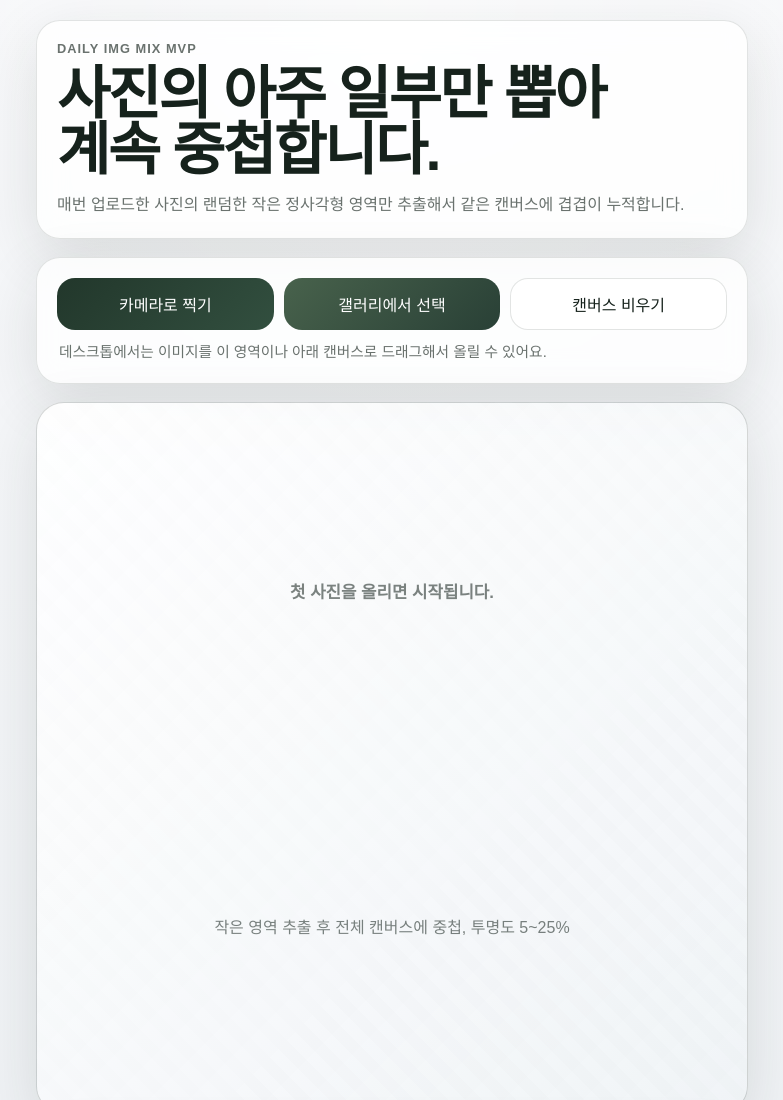
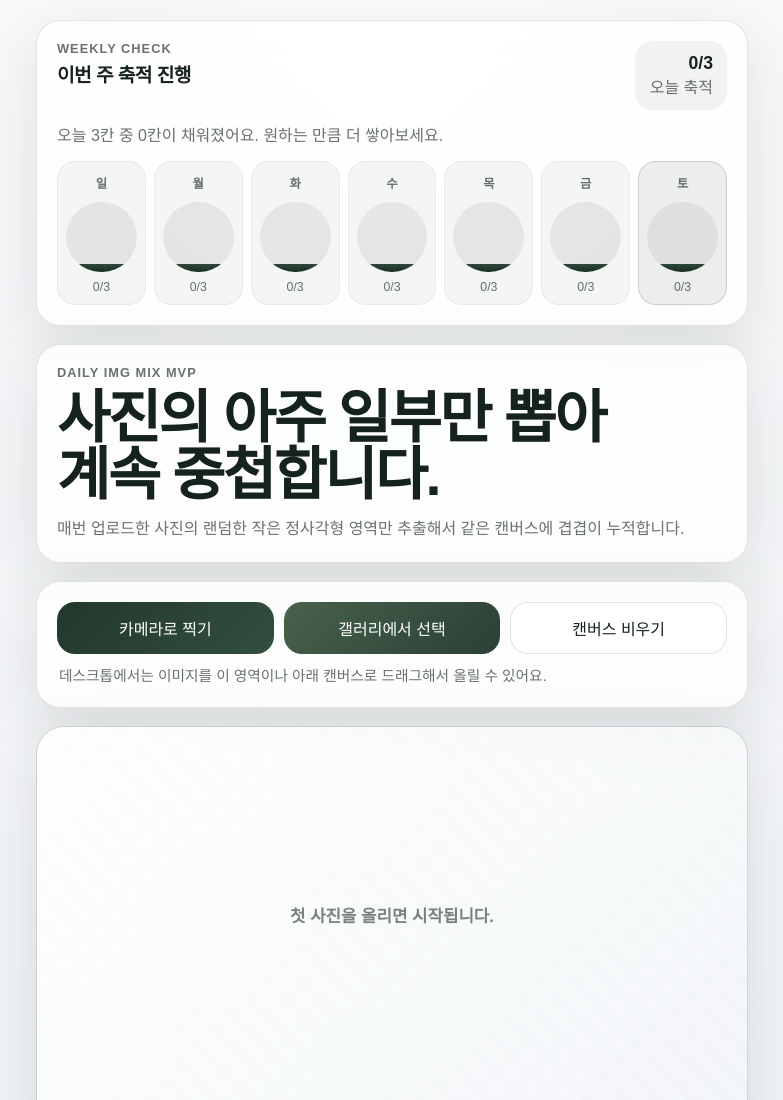
Before and after one commit to conandoil13-sketch/imagestacker, a plain HTML site: page index.html in a window 1280 px wide. Shown: the top 1100 px of the page, without its empty margins (248-1031 px from the left). Drawn offline with Linux system fonts and the light colour scheme.

Commit message:
Refine UI and add weekly progress tracker

```diff
--- a/app.js
+++ b/app.js
@@ -6,8 +6,13 @@ const clearButton = document.querySelector("#clearButton");
 const downloadButton = document.querySelector("#downloadButton");
 const cameraInput = document.querySelector("#cameraInput");
 const galleryInput = document.querySelector("#galleryInput");
+const todayCount = document.querySelector("#todayCount");
+const trackerCopy = document.querySelector("#trackerCopy");
+const weekStrip = document.querySelector("#weekStrip");
 const layers = [];
 
+const DAILY_TARGET = 3;
+const STORAGE_KEY = "daily-img-mix-progress";
 const MIN_OPACITY = 0.28;
 const MAX_OPACITY = 0.5;
 const MIN_CROP_RATIO = 0.04;
@@ -50,6 +55,7 @@ downloadButton.addEventListener("click", downloadComposition);
 
 cameraInput.addEventListener("change", (event) => handleInputChange(event.target.files));
 galleryInput.addEventListener("change", (event) => handleInputChange(event.target.files));
+renderWeeklyProgress();
 
 ["dragenter", "dragover"].forEach((eventName) => {
   board.addEventListener(eventName, (event) => {
@@ -90,6 +96,7 @@ async function handleInputChange(fileList) {
     try {
       const dataUrl = await makeRandomSquareCrop(file);
       addTile(dataUrl);
+      incrementTodayCount();
     } catch (error) {
       console.error("이미지 처리 실패", error);
     }
@@ -201,6 +208,98 @@ function pickRandom(items) {
   return items[Math.floor(Math.random() * items.length)];
 }
 
+function renderWeeklyProgress() {
+  const progress = readProgress();
+  const days = getRecentDays();
+  const todayKey = formatDateKey(new Date());
+  const todayValue = progress[todayKey] || 0;
+
+  todayCount.textContent = `${todayValue}/${DAILY_TARGET}`;
+
+  if (todayValue >= DAILY_TARGET) {
+    trackerCopy.textContent = `오늘 ${todayValue}장이 쌓였어요. 라인이 가득 찬 하루로 남아있습니다.`;
+  } else {
+    trackerCopy.textContent = `오늘 ${DAILY_TARGET}칸 중 ${todayValue}칸이 채워졌어요. 원하는 만큼 더 쌓아보세요.`;
+  }
+
+  weekStrip.innerHTML = "";
+
+  for (const day of days) {
+    const count = progress[day.key] || 0;
+    const progressRatio = Math.min(count / DAILY_TARGET, 1);
+    const card = document.createElement("article");
+    card.className = "day-card";
+
+    if (day.key === todayKey) {
+      card.classList.add("is-today");
+    }
+
+    if (count >= DAILY_TARGET) {
+      card.classList.add("is-complete");
+    }
+
+    card.innerHTML = `
+      <span class="day-label">${day.label}</span>
+      <div class="day-meter" aria-hidden="true">
+        <div class="day-fill" style="height: ${Math.max(progressRatio * 100, count ? 14 : 8)}%;"></div>
+        <span class="day-check">✓</span>
+      </div>
+      <span class="day-count">${count}/${DAILY_TARGET}</span>
+    `;
+
+    weekStrip.append(card);
+  }
+}
+
+function incrementTodayCount() {
+  const progress = readProgress();
+  const key = formatDateKey(new Date());
+  progress[key] = (progress[key] || 0) + 1;
+  writeProgress(progress);
+  renderWeeklyProgress();
+}
+
+function readProgress() {
+  try {
+    const raw = localStorage.getItem(STORAGE_KEY);
+    const parsed = raw ? JSON.parse(raw) : {};
+    return pruneOldEntries(parsed);
+  } catch (error) {
+    console.error("진행도 불러오기 실패", error);
+    return {};
+  }
+}
+
+function writeProgress(progress) {
+  localStorage.setItem(STORAGE_KEY, JSON.stringify(pruneOldEntries(progress)));
+}
+
+function pruneOldEntries(progress) {
+  const days = new Set(getRecentDays(14).map((day) => day.key));
+  return Object.fromEntries(Object.entries(progress).filter(([key]) => days.has(key)));
+}
+
+function getRecentDays(total = 7) {
+  const formatter = new Intl.DateTimeFormat("ko-KR", { weekday: "short" });
+  return Array.from({ length: total }, (_, index) => {
+    const date = new Date();
+    date.setHours(0, 0, 0, 0);
+    date.setDate(date.getDate() - (total - 1 - index));
+
+    return {
+      key: formatDateKey(date),
+      label: formatter.format(date).replace("요일", ""),
+    };
+  });
+}
+
+function formatDateKey(date) {
+  const year = date.getFullYear();
+  const month = String(date.getMonth() + 1).padStart(2, "0");
+  const day = String(date.getDate()).padStart(2, "0");
+  return `${year}-${month}-${day}`;
+}
+
 async function downloadComposition() {
   if (!layers.length) {
     return;
--- a/index.html
+++ b/index.html
@@ -11,6 +11,23 @@
   </head>
   <body>
     <main class="app-shell">
+      <section class="tracker" aria-label="주간 체크 현황">
+        <div class="tracker-head">
+          <div>
+            <p class="eyebrow">Weekly Check</p>
+            <h2 class="tracker-title">이번 주 축적 진행</h2>
+          </div>
+          <div class="tracker-summary">
+            <strong id="todayCount">0/3</strong>
+            <span>오늘 축적</span>
+          </div>
+        </div>
+        <p class="tracker-copy" id="trackerCopy">
+          오늘 3칸 중 0칸이 채워졌어요. 천천히 쌓아보세요.
+        </p>
+        <div class="week-strip" id="weekStrip"></div>
+      </section>
+
       <header class="hero">
         <p class="eyebrow">Daily Img Mix MVP</p>
         <h1>사진의 아주 일부만 뽑아<br />계속 중첩합니다.</h1>
--- a/styles.css
+++ b/styles.css
@@ -56,7 +56,8 @@ input {
 }
 
 .hero,
-.controls {
+.controls,
+.tracker {
   padding: 20px;
   border: 1px solid var(--line);
   border-radius: var(--radius);
@@ -72,6 +73,125 @@ input {
   letter-spacing: 0.08em;
   text-transform: uppercase;
   color: var(--muted);
+}
+
+.tracker {
+  display: grid;
+  gap: 14px;
+}
+
+.tracker-head {
+  display: flex;
+  align-items: flex-start;
+  justify-content: space-between;
+  gap: 16px;
+}
+
+.tracker-title {
+  margin: 0;
+  font-size: 1.2rem;
+  line-height: 1.05;
+  letter-spacing: -0.03em;
+}
+
+.tracker-summary {
+  min-width: 92px;
+  padding: 12px 14px;
+  border-radius: 18px;
+  background: rgba(22, 34, 28, 0.05);
+  text-align: right;
+}
+
+.tracker-summary strong,
+.tracker-summary span {
+  display: block;
+}
+
+.tracker-summary strong {
+  font-size: 1.1rem;
+}
+
+.tracker-summary span,
+.tracker-copy,
+.day-label,
+.day-count {
+  color: var(--muted);
+}
+
+.tracker-copy {
+  margin: 0;
+  line-height: 1.45;
+}
+
+.week-strip {
+  display: grid;
+  grid-template-columns: repeat(7, minmax(0, 1fr));
+  gap: 8px;
+}
+
+.day-card {
+  padding: 12px 8px 10px;
+  border-radius: 18px;
+  background: rgba(22, 34, 28, 0.04);
+  border: 1px solid rgba(22, 34, 28, 0.06);
+  text-align: center;
+}
+
+.day-card.is-today {
+  background: rgba(34, 55, 43, 0.08);
+  border-color: rgba(34, 55, 43, 0.16);
+}
+
+.day-card.is-complete {
+  background: rgba(34, 55, 43, 0.14);
+}
+
+.day-label,
+.day-count {
+  display: block;
+  font-size: 0.77rem;
+}
+
+.day-label {
+  margin-bottom: 10px;
+  font-weight: 700;
+}
+
+.day-meter {
+  position: relative;
+  height: 70px;
+  border-radius: 999px;
+  background: rgba(22, 34, 28, 0.07);
+  overflow: hidden;
+  display: flex;
+  align-items: flex-end;
+}
+
+.day-fill {
+  width: 100%;
+  border-radius: inherit;
+  background: linear-gradient(180deg, #2f4739, #1b2d23);
+  min-height: 8px;
+  transition: height 220ms ease;
+}
+
+.day-check {
+  position: absolute;
+  inset: 0;
+  display: grid;
+  place-items: center;
+  font-size: 1rem;
+  color: rgba(255, 255, 255, 0.92);
+  opacity: 0;
+  transition: opacity 180ms ease;
+}
+
+.day-card.is-complete .day-check {
+  opacity: 1;
+}
+
+.day-count {
+  margin-top: 8px;
 }
 
 .hero h1 {
@@ -225,4 +345,8 @@ input {
   .hint {
     grid-column: 1 / -1;
   }
+
+  .tracker-copy {
+    max-width: 70%;
+  }
 }
```
